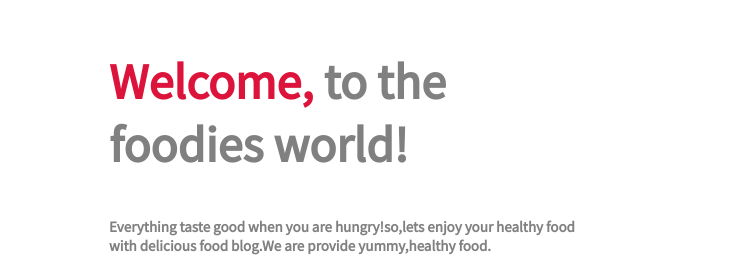
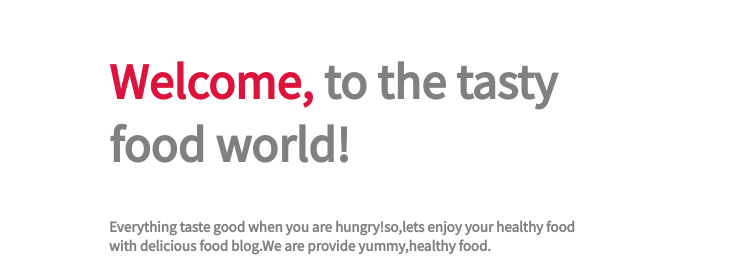
Before and after one commit to anikasanjida/delicious-food-blog, a plain HTML site: page index.html in a window 1280 px wide. Shown: the top 262 px of the page, 0-736 px from the left. Drawn offline with Linux system fonts and the light colour scheme; grey boxes are pictures that could not be loaded.

```diff
--- a/index.html
+++ b/index.html
@@ -20,7 +20,7 @@
 <body>
     <section class="container-flexible" >
         <div class="half-part">
-            <h1><span class="crimson-color">Welcome,</span> <span class="grey-color">to the foodies world!</span>
+            <h1><span class="crimson-color">Welcome,</span> <span class="grey-color">to the tasty food world!</span>
             </h1>
             <h4>Everything taste good when you are hungry!so,lets enjoy your healthy food with delicious food blog.We are provide yummy,healthy food.</h4>
 
```
Also changed, not shown: images/youtube.png (deleted).
